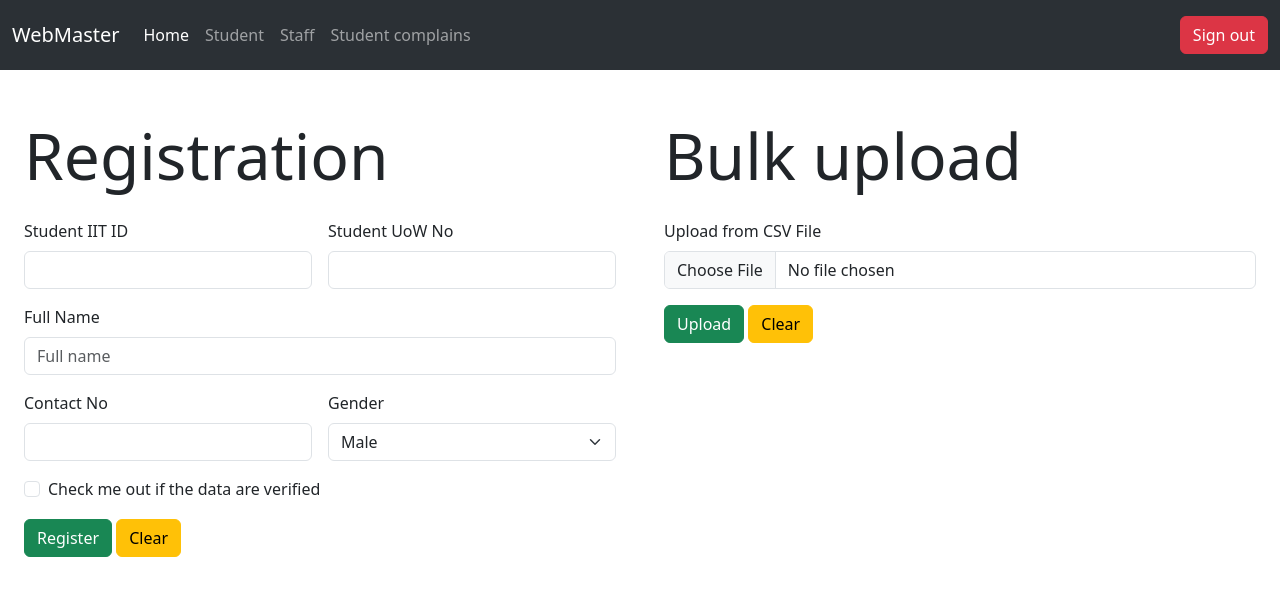
After one commit to Dilshard/WebMaster, a PHP site: page /student.php in a window 1280 px wide. The commit adds this page. Shown: the top 604 px of the page. Run offline with PHP 8.4, Linux system fonts and the light colour scheme.

Commit message:
Student form has complete

```diff
--- /dev/null
+++ b/admin-nav.php
@@ -0,0 +1,29 @@
+<div class="col-md-12 nav-space">
+    <nav class="navbar navbar-expand-lg bg-body-tertiary" data-bs-theme="dark">
+        <div class="container-fluid">
+            <a class="navbar-brand" href="#">WebMaster</a>
+            <button class="navbar-toggler" type="button" data-bs-toggle="collapse" data-bs-target="#navbarText" aria-controls="navbarText" aria-expanded="false" aria-label="Toggle navigation">
+            <span class="navbar-toggler-icon"></span>
+            </button>
+            <div class="collapse navbar-collapse" id="navbarText">
+            <ul class="navbar-nav me-auto mb-2 mb-lg-0">
+                <li class="nav-item">
+                <a class="nav-link active" aria-current="page" href="admin.php">Home</a>
+                </li>
+                <li class="nav-item">
+                <a class="nav-link" href="student.php">Student</a>
+                </li>
+                <li class="nav-item">
+                <a class="nav-link" href="#">Staff</a>
+                </li>
+                <li class="nav-item">
+                <a class="nav-link" href="#">Student complains</a>
+                </li>
+            </ul>
+            <span class="navbar-text">
+                <button class="btn btn-danger">Sign out</button>
+            </span>
+            </div>
+        </div>
+    </nav>
+</div>
--- a/admin.php
+++ b/admin.php
@@ -4,7 +4,7 @@
 <body>
     <div class="container-fluid">
         <div class="row">
-
+            <?php include("admin-nav.php") ?>
         </div>
         <div class="row">
           <div class="col-md-4 p-4">
--- /dev/null
+++ b/student.php
@@ -0,0 +1,72 @@
+<!DOCTYPE html>
+<html lang="en">
+<?php include("head.php"); ?>
+<body>
+    <div class="container-fluid">
+        <div class="row">
+            <?php include("admin-nav.php") ?>
+        </div>
+        <div class="row">
+          <div class="col-md-6 my-4 p-4">
+            <h1 class="display-3 pb-3">Registration</h1>
+
+            <form class="row g-3">
+              <div class="col-md-6">
+                <label class="form-label">Student IIT ID</label>
+                <input type="number" class="form-control">
+              </div>
+              <div class="col-md-6">
+                <label class="form-label">Student UoW No</label>
+                <input type="number" class="form-control">
+              </div>
+              <div class="col-12">
+                <label for="fullName" class="form-label">Full Name</label>
+                <input type="text" class="form-control" id="fullName" placeholder="Full name">
+              </div>
+              <div class="col-md-6">
+                <label class="form-label">Contact No</label>
+                <input type="number" class="form-control">
+              </div>
+              <div class="col-md-6">
+                <label class="form-label">Gender</label>
+                <select id="inputState" class="form-select">
+                  <option selected>Male</option>
+                  <option>Female</option>
+                </select>
+              </div>
+              <div class="col-12">
+                <div class="form-check">
+                  <input class="form-check-input" type="checkbox" id="gridCheck">
+                  <label class="form-check-label" for="gridCheck">
+                    Check me out if the data are verified
+                  </label>
+                </div>
+              </div>
+              <div class="col-12">
+                <button type="submit" class="btn btn-success">Register</button>
+                <button type="reset" class="btn btn-warning">Clear</button>
+              </div>
+            </form>
+
+            </div>
+            <!-- </div> -->
+          <!-- </div> -->
+
+          <div class="col-md-6 my-4 p-4">
+            <h1 class="display-3 pb-3">Bulk upload</h1>
+              <div class="mb-3">
+                <label for="formFile" class="form-label">Upload from CSV File</label>
+                <input class="form-control" type="file" id="formFile">
+              </div>
+              <div class="col-12">
+                <button type="submit" class="btn btn-success">Upload</button>
+                <button type="reset" class="btn btn-warning">Clear</button>
+              </div>
+            </div>
+
+      </div>
+  <script src="https://cdn.jsdelivr.net/npm/bootstrap@5.3.3/dist/js/bootstrap.bundle.min.js"
+      integrity="sha384-YvpcrYf0tY3lHB60NNkmXc5s9fDVZLESaAA55NDzOxhy9GkcIdslK1eN7N6jIeHz"
+      crossorigin="anonymous"></script>
+</body>
+</html>
```
